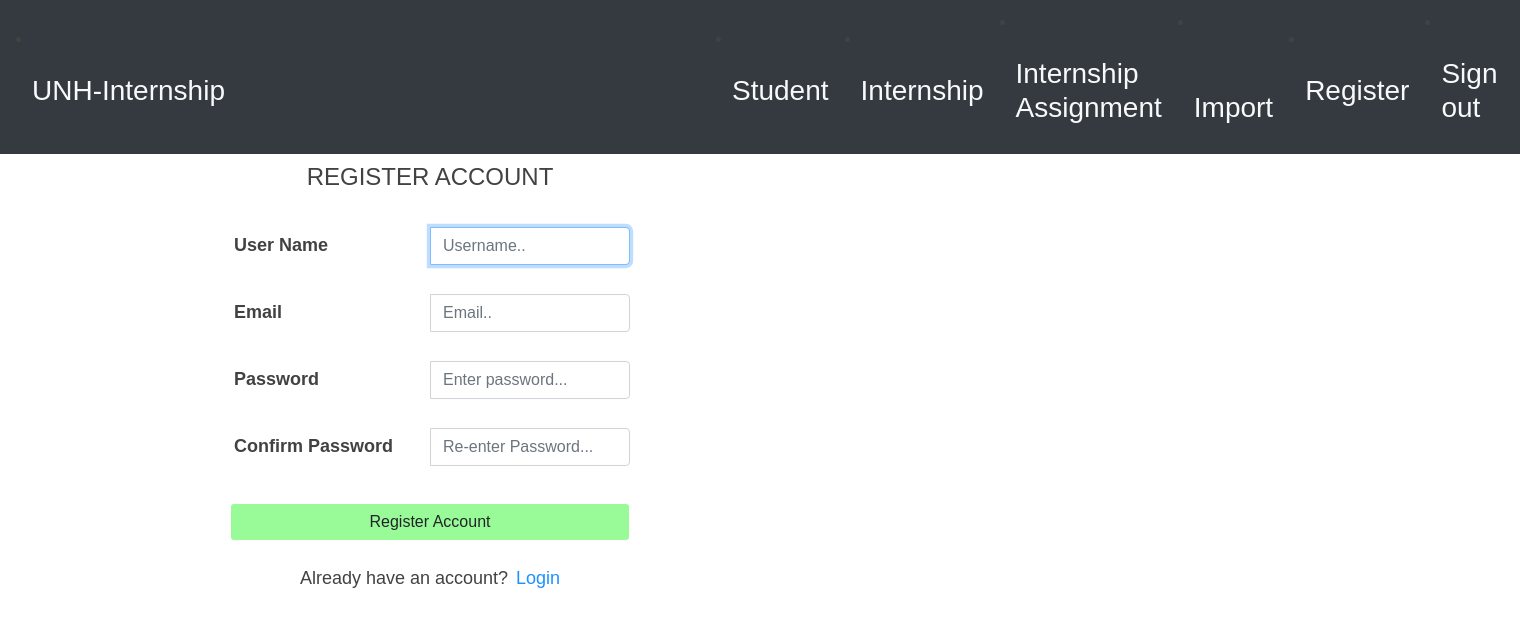
After one commit to zt1020/FullStackFinal, a Django app: page /register/ in a window 1520 px wide. The commit adds this page. Shown: the top 627 px of the page. Run offline with Django 3.2, Linux system fonts and the light colour scheme; some libraries are stand-ins or nearby versions.

Commit message:
Added html and css files

```diff
--- /dev/null
+++ b/templates/accounts/register.html
@@ -0,0 +1,148 @@
+{% extends 'base.html' %}
+{% block content %}
+<!DOCTYPE html>
+<html>
+<head>
+<meta name="viewport" content="width=device-width, initial-scale=1">
+<style>
+body {
+  font-family: Arial, Helvetica, sans-serif;
+  /* background-color: black; */
+}
+
+* {
+  box-sizing: border-box;
+}
+
+/* Add padding to containers */
+.container {
+  padding: 9px;
+  background-color: white;
+}
+
+.input-group-append
+{
+  width: 50%;
+  padding: 4px;
+  margin: 1px 0 15px 0;
+  display: inline-block;
+  border: none;
+  /* background: #f1f1f1; */
+}
+
+
+/* Overwrite default styles of hr */
+hr {
+  border: 1px solid #f1f1f1;
+  margin-bottom: 25px;
+}
+
+/* Set a style for the submit button */
+.registerbtn {
+  background-color: #4CAF50;
+  color: white;
+  padding: 16px 20px;
+  margin: 8px 0;
+  border: none;
+  cursor: pointer;
+  width: 100%;
+  opacity: 0.9;
+}
+
+.registerbtn:hover {
+  opacity: 1;
+}
+
+/* Add a blue text color to links */
+a {
+  color: dodgerblue;
+}
+.btn
+{
+
+    background-color: palegreen;
+}
+/* Set a grey background color and center the text of the "sign in" section */
+.signin {
+  background-color: #f1f1f1;
+  text-align: center;
+}
+</style>
+</head>
+<body>
+<div class="container h-100">
+		<div class="d-flex justify-content-center h-100">
+			<div class="user_card">
+				<div class="d-flex justify-content-center">
+					<h4 id="form-title">REGISTER ACCOUNT</h4>
+				</div>
+        <br/>
+				<div class="d-flex justify-content-center form_container">
+
+					<form method="POST" action="">
+						{% csrf_token %}
+						<div class="input-group mb-2">
+							<div class="input-group-append">
+
+							<label for="username"><b>User Name</b></label>
+							</div>
+							{{form.username}}
+						</div>
+						<div class="input-group mb-2">
+							<div class="input-group-append">
+							<label for="email"><b>Email</b></label>
+							</div>
+							{{form.email}}
+						</div>
+						<div class="input-group mb-2">
+							<div class="input-group-append">
+              <label for="password1"><b>Password</b></label>
+							</div>
+							{{form.password1}}
+						</div>
+						<div class="input-group mb-2">
+							<div class="input-group-append">
+              <label for="password2"><b>Confirm Password</b></label>
+							</div>
+							{{form.password2}}
+						</div>
+
+
+
+				   		<div class="d-flex justify-content-center mt-3 login_container">
+				 			<input class="btn login_btn" type="submit" value="Register Account">
+				   		</div>
+
+					</form>
+				</div>
+
+				{{form.errors}}
+
+				<div class="mt-4">
+					<div class="d-flex justify-content-center links">
+						Already have an account? <a href="{% url 'import_file' %}" class="ml-2">Login</a>
+					</div>
+				</div>
+			</div>
+		</div>
+	</div>
+	<script>
+						/* Because i didnt set placeholder values in forms.py they will be set here using vanilla Javascript
+		//We start indexing at one because CSRF_token is considered and input field
+		 */
+
+		//Query All input fields
+		var form_fields = document.getElementsByTagName('input')
+		form_fields[1].placeholder='Username..';
+		form_fields[2].placeholder='Email..';
+		form_fields[3].placeholder='Enter password...';
+		form_fields[4].placeholder='Re-enter Password...';
+
+
+		for (var field in form_fields){
+			form_fields[field].className += ' form-control'
+		}
+	</script>
+</body>
+</html>
+{% endblock content %}
--- a/templates/base.html
+++ b/templates/base.html
@@ -58,7 +58,7 @@
             </li>
 
             <li class="nav-item active" >
-              <h3><a class="nav-link text-light" href="{% url 'home' %}">Sign up</a></h3>
+              <h3><a class="nav-link text-light" href="{% url 'register' %}" role="button">Register</a></h3>
             </li>
 
             <div >
```
